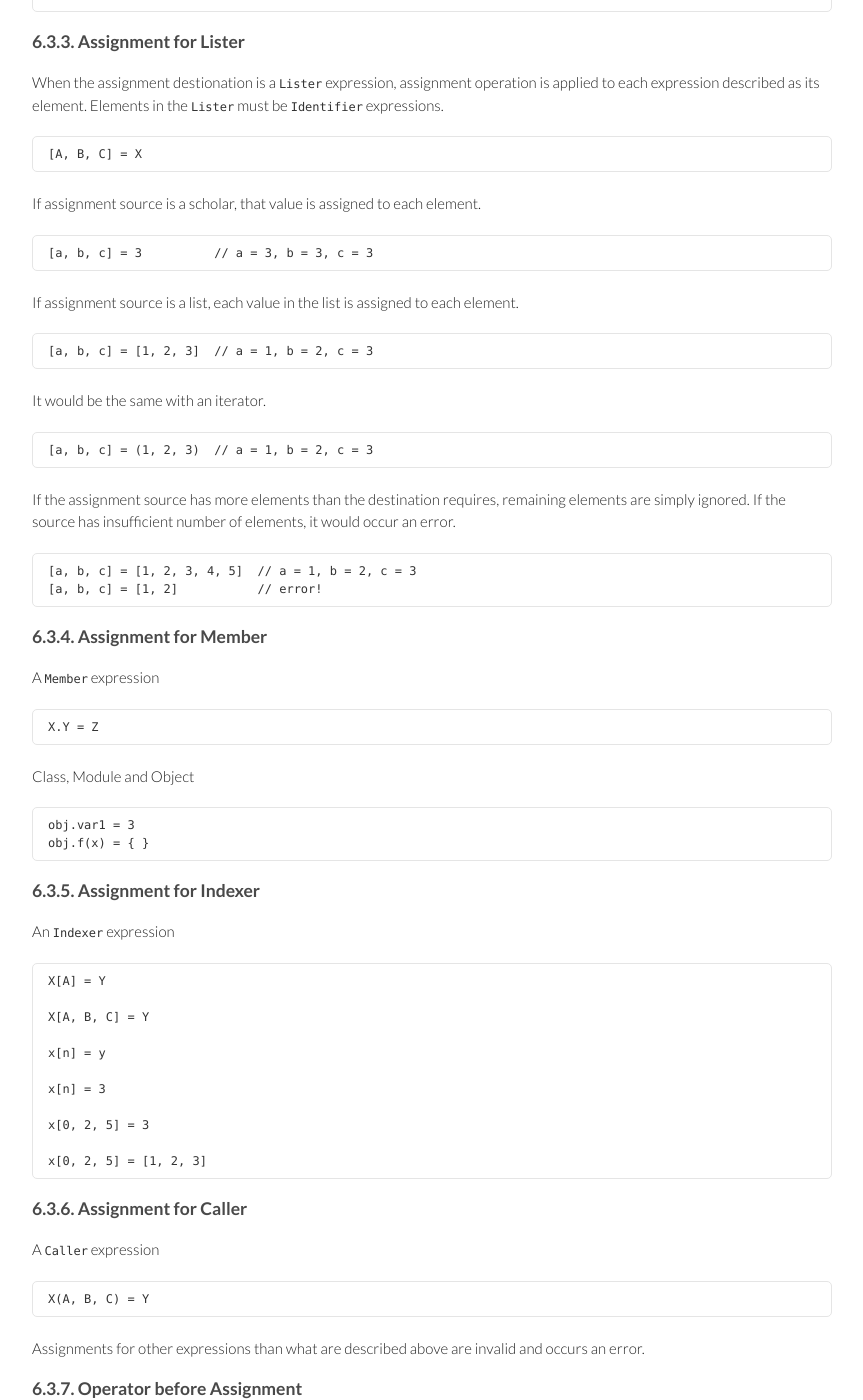
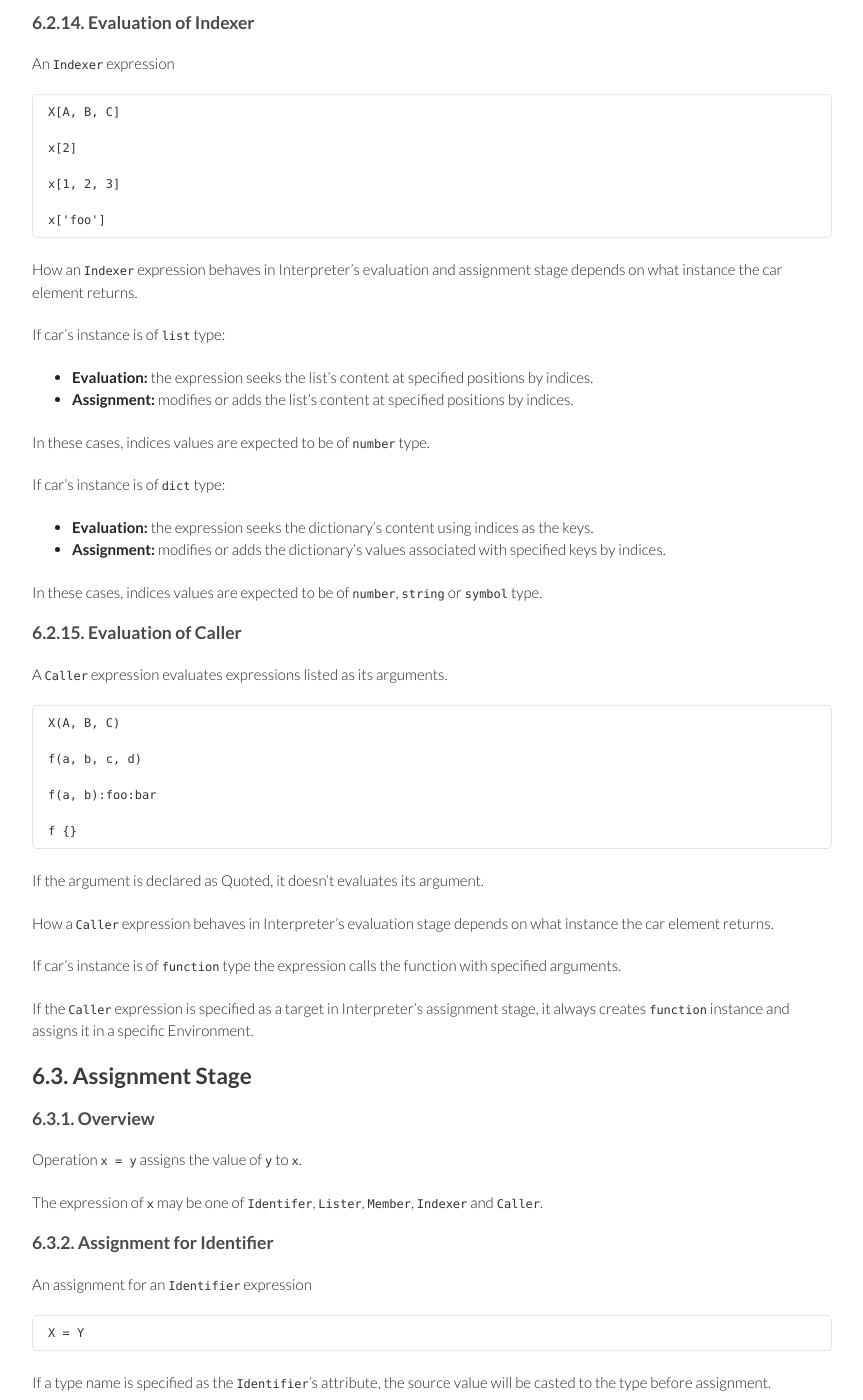
Before and after one commit to rudidude86/gura-lang.github.io, a Jekyll site: the page built from documents/Interpreter.md, in a window 1280 px wide and 1400 px high, scrolled down 3334 px. Shown: the whole window, without its empty margins (208-1071 px from the left). Built offline with Jekyll 4.4.1, drawn with Linux system fonts in a browser that asks for light colours; Markdown is read by kramdown in place of the engine named in the settings; some of the changed text lies outside the part shown.

```diff
--- a/_includes/header.html
+++ b/_includes/header.html
@@ -30,7 +30,8 @@
       <a href="{{ topdir }}/index.html"><img src="{{ topdir }}/images/banner-medium.png" alt="Gura Programming Language/" /></a>
       <a href="{{ topdir }}/Download.html" style="margin-left:1em">Download</a>
       <a href="{{ topdir }}/Gallery.html" style="margin-left:1em">Gallery</a>
-      <a href="https://github.com/gura-lang/gura" style="margin-left:1em">Repository</a>
+      <a href="https://github.com/gura-lang/gura" style="margin-left:1em"
+       onClick="_gaq.push(['_trackEvent','download','click','Repository']);">Repository</a>
     </div>
     <hr />
     <!--
--- a/documents/Interpreter.md
+++ b/documents/Interpreter.md
@@ -43,7 +43,21 @@ This section explains how each Expression acts in the Interpreter's evaulation s
 
 ### {{ page.chapter }}.2.2. Evaluation of Value
 
-Evaluation result of a `Value` expression will be the value it owns in itself.
+Evaluation result of a `Value` expression will be the value that it owns in itself.
+
+Consider the following expressions:
+
+* `3.141`
+
+  Returns an instance of `number` type.
+
+* `'hello'`
+
+  Returns an instance of `string` type
+
+* `b'\x00\x01\x02\x03'`
+
+  Returns an instance of `binary` type.
 
 
 ### {{ page.chapter }}.2.3. Evaluation of Identifier
@@ -52,17 +66,45 @@ An `Identifier` expression will look up a variable whose name matches the expres
 in an Environment and return the result value.
 If no variable is found, it occurs an error.
 
+Consider the following expression:
+
+* `foo`
+
+  Looks up a symbol `foo` in the current Environment and returns the associated value if found.
+  If the symbol does not exist, occurs an error.
 
 ### {{ page.chapter }}.2.4. Evaluation of Suffixed
 
 A `Suffixed` expression will look up an entry in Suffix Manager
 that matches its suffix symbol and execute the entry with its body string.
 
+Consider the following expressions:
+
+* `123.45foo`
+
+  1. Looks up a handler associated with a symbol `foo` in the Suffix Manager.
+  2. If found, it evaluates the handler by passing it a string `'123.45'` and returns the result.
+     If no handler is found, occurs an error.
+
+* `'hello world'bar`
+
+  1. Looks up a handler associated with a symbol `bar` in the Suffix Manager.
+  2. If found, evaluates the handler by passing it a string `'hello world'` and returns the result.
+     If no handler is found, occurs an error.
+
 
 ### {{ page.chapter }}.2.5. Evaluation of UnaryOp
 
 A `UnaryOp` expression evaluates the child expression it owns,
 and then evaluate the value with its associated unary operator.
+
+Consider the following expressions:
+
+* `-123.45`
+
+  1. Evaluates the child expression and gets a value `123.45` of `number` type.
+  2. Looks up a unary operator function of `-` that can calculate `number` type.
+  3. Evaluates the function by passing it a number `123.45` and returns the result.
 
 
 ### {{ page.chapter }}.2.6. Evaluation of Quote
@@ -143,6 +185,23 @@ An `Indexer` expression
 
     x['foo']
 
+How an `Indexer` expression behaves in Interpreter's evaluation and assignment stage
+depends on what instance the car element returns.
+
+If car's instance is of `list` type:
+
+* **Evaluation:** the expression seeks the list's content at specified positions by indices.
+* **Assignment:** modifies or adds the list's content at specified positions by indices.
+
+In these cases, indices values are expected to be of `number` type.
+
+If car's instance is of `dict` type:
+
+* **Evaluation:** the expression seeks the dictionary's content using indices as the keys.
+* **Assignment:** modifies or adds the dictionary's values associated with specified keys by indices.
+
+In these cases, indices values are expected to be of `number`, `string` or `symbol` type.
+
 
 ### {{ page.chapter }}.2.15. Evaluation of Caller
 
@@ -157,6 +216,15 @@ A `Caller` expression evaluates expressions listed as its arguments.
     f {}
 
 If the argument is declared as Quoted, it doesn't evaluates its argument.
+
+How a `Caller` expression behaves in Interpreter's evaluation stage
+depends on what instance the car element returns.
+
+If car's instance is of `function` type
+the expression calls the function with specified arguments.
+
+If the `Caller` expression is specified as a target in Interpreter's assignment stage,
+it always creates `function` instance and assigns it in a specific Environment.
 
 
 ## {{ page.chapter }}.3. Assignment Stage
```
Also changed, not shown: documents/Syntax.md (+2 -28 lines), index.md (+8 -4 lines).
